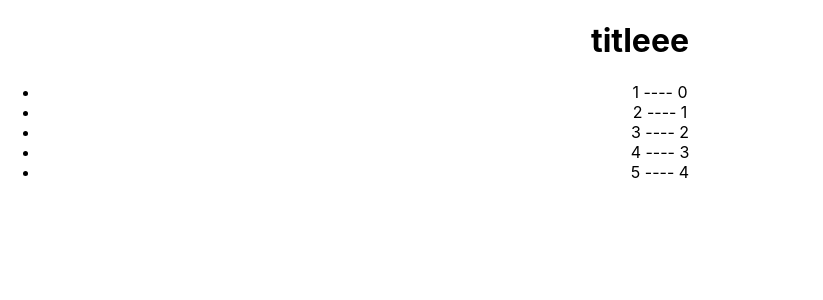
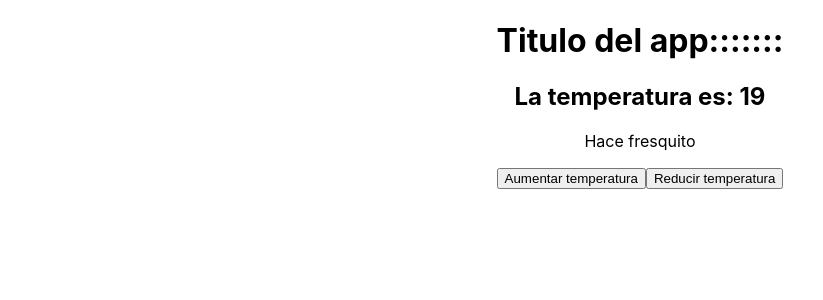
Before and after one commit to samueldazadaza/cursoreact, a React (Create React App) app: page / in a window 1280 px wide. Shown: the top 300 px of the page, without its empty margins (0-823 px from the left). Built offline with nearby package versions, Linux system fonts and the light colour scheme.

Commit message:
16- operador ternario

```diff
--- a/src/App.jsx
+++ b/src/App.jsx
@@ -1,12 +1,12 @@
 import React from 'react';
 import './App.css';
-import Listado from './components/Listado'
+import Temperatura from './components/Temperatura'
 
 function App() {
   return (
     <div className="App">
-      <h1>titleee</h1>
-      <Listado></Listado>
+      <h1>Titulo del app:::::::</h1>
+      <Temperatura></Temperatura>
     </div>
   );
 }
--- /dev/null
+++ b/src/components/Temperatura.jsx
@@ -0,0 +1,30 @@
+import React, {useState} from 'react'
+
+const Temperatura = () => {
+
+    const [temperatura, setTemperatura] = useState(19)
+    const Subir = () => {
+        setTemperatura(temperatura + 1)
+    }
+
+    const Bajar = () => {
+        setTemperatura(temperatura - 1)
+    }
+
+  return (
+    <div>
+        <h2>La temperatura es: {temperatura}</h2>
+        <p>
+            {
+                temperatura > 21
+                ? 'Hace calorsito'
+                : 'Hace fresquito'
+            }
+        </p>
+        <button onClick={Subir}>Aumentar temperatura</button>
+        <button onClick={Bajar}>Reducir temperatura</button>
+    </div>
+  )
+}
+
+export default Temperatura
```
